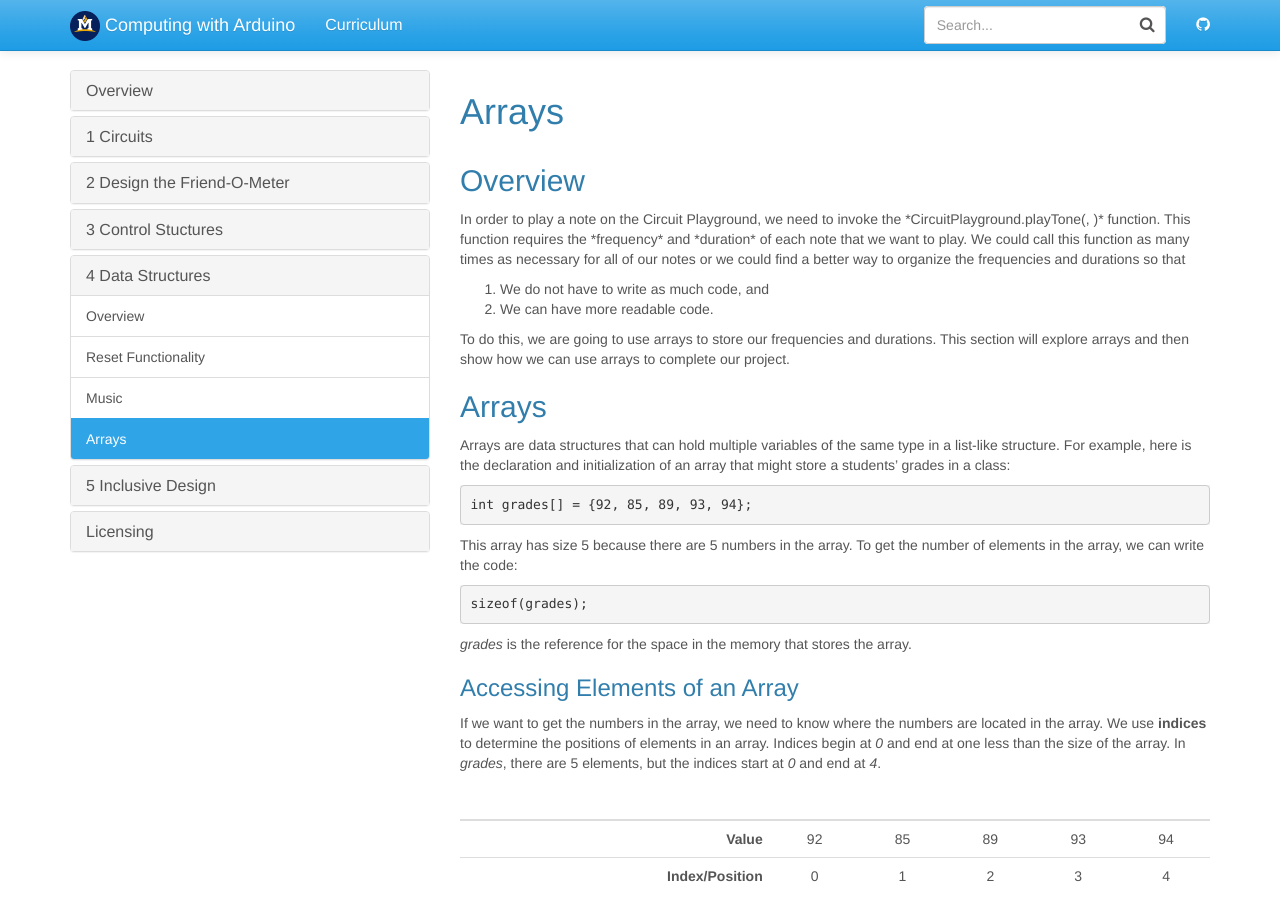
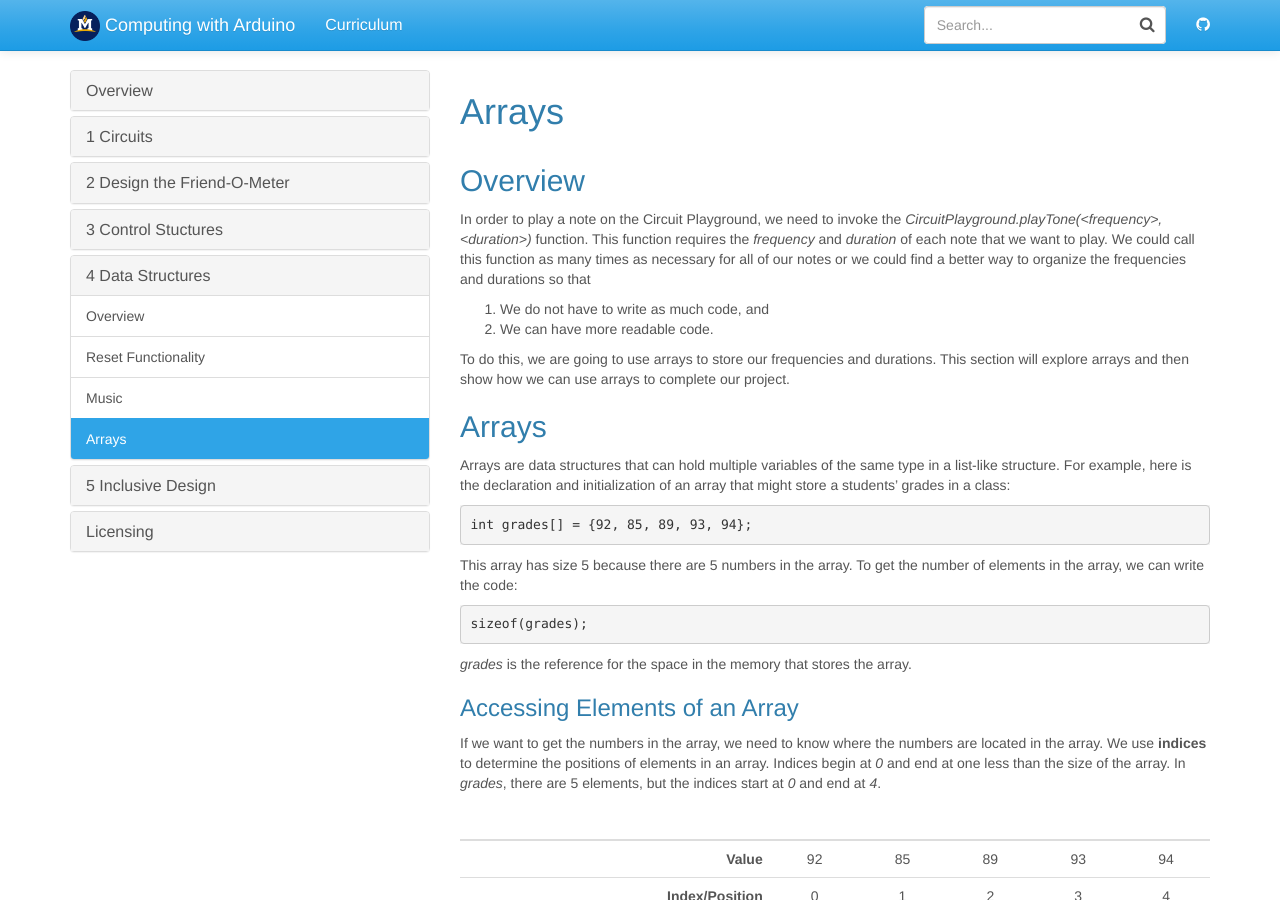
Before and after one commit to jake-chipps/friendometer, a Jekyll site: the page built from _docs/lessons/4-3.md, in a window 1280 px wide and 900 px high. Built offline with Jekyll 4.4.1, drawn with Linux system fonts in a browser that asks for light colours.

Commit message:
Update 4-3.md

```diff
--- a/_docs/lessons/4-3.md
+++ b/_docs/lessons/4-3.md
@@ -3,7 +3,7 @@ title: Arrays
 permalink: /docs/4-3/
 ---
 ## Overview
-In order to play a note on the Circuit Playground, we need to invoke the *CircuitPlayground.playTone(<frequency>, <duration>)* function. This function requires the *frequency* and *duration* of each note that we want to play. We could call this function as many times as necessary for all of our notes or we could find a better way to organize the frequencies and durations so that
+In order to play a note on the Circuit Playground, we need to invoke the *CircuitPlayground.playTone(\<frequency\>, \<duration\>)* function. This function requires the *frequency* and *duration* of each note that we want to play. We could call this function as many times as necessary for all of our notes or we could find a better way to organize the frequencies and durations so that
 1. We do not have to write as much code, and
 2. We can have more readable code.
 
```
